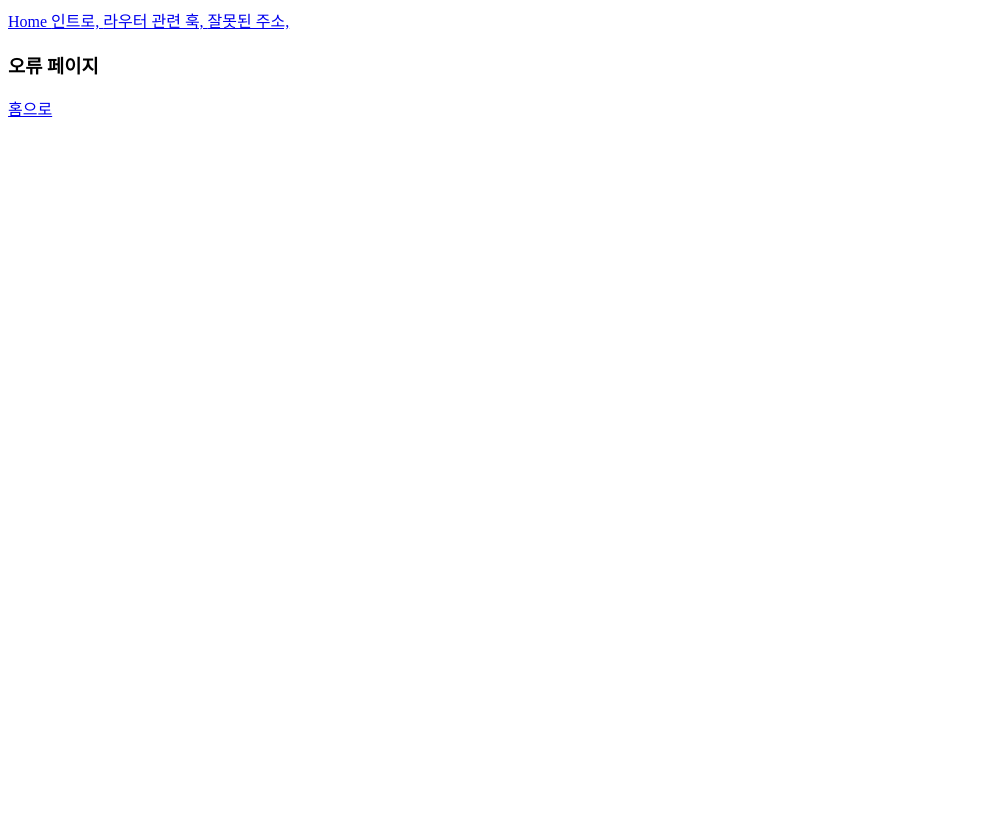
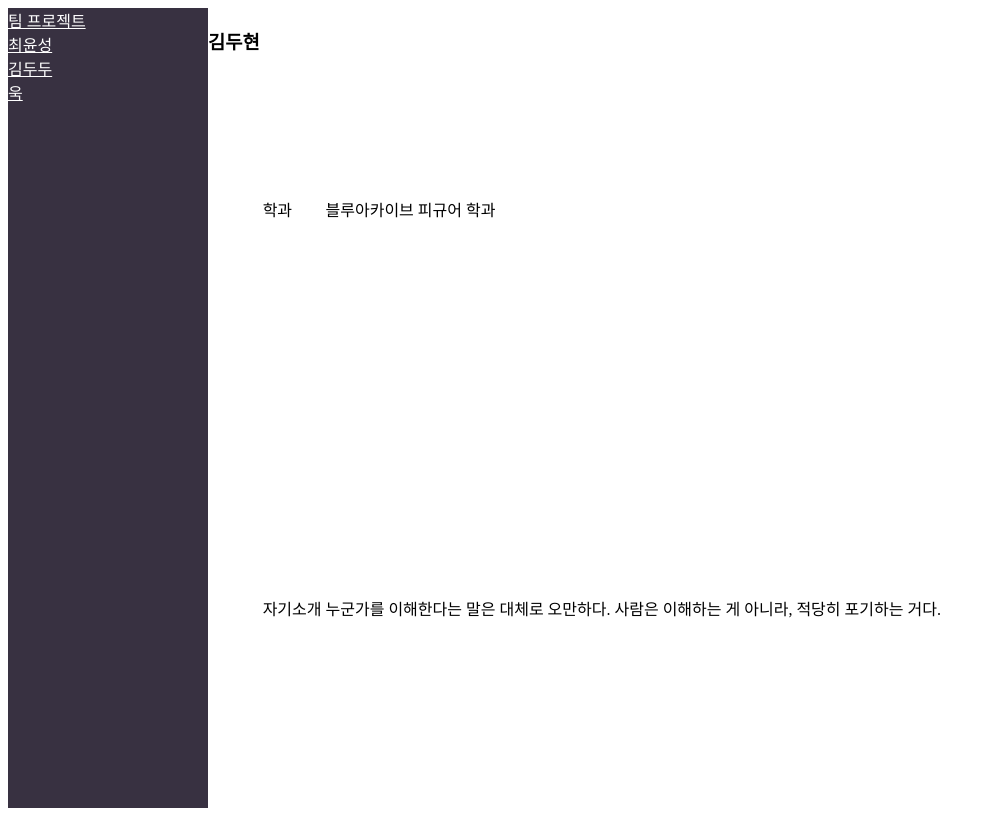
Before and after one commit to yoonsung157/react, a React (Vite) app: page /kimdoodoo in a window 1280 px wide. Shown: the whole page, without its empty margins (0-990 px from the left). Built offline with nearby package versions, Linux system fonts and the light colour scheme.

Commit message:
practice3

```diff
--- /dev/null
+++ b/src/example/Practice3.jsx/App.jsx
@@ -0,0 +1,22 @@
+
+import { Route, Routes } from "react-router-dom";
+import SideBar from "./SideBar";
+import Yoon from "./Yoon";
+import Home from "./Home";
+import Kimdoodoo from "./Kimdoodoo";
+import Wook from "./Wook";
+
+export default function App( props ) {
+    return (<>
+        <div style={ { display : "flex"} }>
+            <SideBar> </SideBar>
+            <Routes>
+                <Route path="home" element = { <Home/> } />
+                <Route path="yoon" element = { <Yoon/> } />
+                <Route path="kimdoodoo" element = { <Kimdoodoo/> } />
+                <Route path="/wook" element = { <Wook/> } />
+            </Routes>
+        </div>
+
+    </>)
+}
--- /dev/null
+++ b/src/example/Practice3.jsx/Home.jsx
@@ -0,0 +1,3 @@
+export default function Home( props ) {
+    return (<> 메인페이지/본문 </>)
+}
--- /dev/null
+++ b/src/example/Practice3.jsx/Kimdoodoo.jsx
@@ -0,0 +1,22 @@
+const Kimdoodoo = () => {
+
+
+    return(<>
+        <h3>김두현</h3>
+        <table>
+            <tbody>
+                <tr>
+                    <td>학과</td>
+                    <td>블루아카이브 피규어 학과</td>
+                </tr>
+                <tr>
+                    <td>자기소개</td>
+                    <td>누군가를 이해한다는 말은 대체로 오만하다. 사람은 이해하는 게 아니라, 적당히 포기하는 거다.</td>
+                </tr>
+
+            </tbody>
+        </table>
+    </>)
+}
+
+export default Kimdoodoo;
--- /dev/null
+++ b/src/example/Practice3.jsx/SideBar.jsx
@@ -0,0 +1,14 @@
+import { NavLink } from "react-router-dom";
+import './sidebar.css'
+export default function SideBar( props ) {
+    return (<>
+        <div style={ {display: "flex", flexDirection : "column", width : "200px" ,
+            background : "#383141", height : "800px"
+        } }>
+            <NavLink to = "/home" > 팀 프로젝트 </NavLink>
+            <NavLink to = "/yoon"> 최윤성 </NavLink>
+            <NavLink to = "/kimdoodoo"> 김두두 </NavLink>
+            <NavLink to = "/wook"> 욱 </NavLink>
+        </div>
+    </>)
+}
--- /dev/null
+++ b/src/example/Practice3.jsx/Wook.jsx
@@ -0,0 +1,21 @@
+import { Link } from "react-router-dom";
+export default function Wook(props){
+    return (<>
+        <div>
+            <h2>서현욱</h2>
+            <table>
+                <tbody>
+                    <tr className="aaa">
+                        <td>학과</td>
+                        <td>컴퓨터공학과</td>
+                    </tr>
+
+                    <tr className="aaa">
+                        <td>자기소개</td>
+                        <td>안녕하세요~</td>
+                    </tr>
+                </tbody>
+            </table>
+        </div>
+    </>)
+}
--- /dev/null
+++ b/src/example/Practice3.jsx/Yoon.jsx
@@ -0,0 +1,16 @@
+export default function Yoon( props ) {
+    return (<>
+        <div>
+            <h2> 최윤성 </h2>
+            <table>
+                <tr>
+                    <td style={ { background : "#ebebeb", width : "80px", padding: "10px" }}> 학과 </td> <td> 컴퓨터공학과 </td>
+                </tr>
+                <tr>
+                    <td style={ { background : "#ebebeb", padding: "10px"}}> 자기소개 </td> <td> 안녕하세요 </td>
+                </tr>
+            </table>
+        </div>
+
+    </>)
+}
--- /dev/null
+++ b/src/example/Practice3.jsx/sidebar.css
@@ -0,0 +1,3 @@
+a{
+    color: white;
+}
--- a/src/example/day04/App.jsx
+++ b/src/example/day04/App.jsx
@@ -2,12 +2,19 @@ import { Routes, Route } from "react-router-dom";
 import Home from "./Home";
 import TopNavi from "./TopNavi";
 import NotFound from "./NotFound";
+import CommonLayout from "./CommonLayout";
+import LayoutIndex from "./LayoutIndex";
+import RouterHooks from "./RouterHooks";
 
 export default function App( props ) {
     return (<>
     <TopNavi> </TopNavi>
         <Routes> {/* 여기에 들어가는 경로들은 주소정의에 따라 렌더링 */}
             <Route path = "/" element= { <Home /> }   />
+            <Route path = "/intro" element = { <CommonLayout />}>
+                <Route index element = { <LayoutIndex /> } />
+                <Route path="router" element = { <RouterHooks />} />
+            </Route>
             <Route path = "*" element = { <NotFound /> } />
         </Routes>
      </>)
--- /dev/null
+++ b/src/example/day04/CommonLayout.jsx
@@ -0,0 +1,15 @@
+import { Outlet } from "react-router-dom";
+
+export default function CommonLayout( props ) {
+    return (<>
+        <div>
+            컴포넌트 헤더
+        </div>
+        <div>
+            <Outlet/> {/* 하위 컴포넌트가 표시되는 위치 */}
+        </div>
+        <div>
+            컴포넌트 푸터
+        </div>
+    </>)
+}
--- /dev/null
+++ b/src/example/day04/LayoutIndex.jsx
@@ -0,0 +1,5 @@
+export default function LayoutIndex( props ) {
+    return (<>
+        <h3> 레이아웃 인덱스 페이지지지지지지지지지지지지 </h3>
+    </>)
+}
--- /dev/null
+++ b/src/example/day04/RouterHooks.jsx
@@ -0,0 +1,51 @@
+import { useLocation, useSearchParams } from "react-router-dom"
+
+const RouterHooks = () => {
+    const location = useLocation();
+    const [ searchParams, setSearchParams ] = useSearchParams();
+    const mode = searchParams.get('mode');
+    const pageNum = searchParams.get('pageNum');
+
+    const changeMode = () => {
+        const nextMode = (mode==='list') ? 'view' : 'list';
+        setSearchParams({
+            mode : nextMode,
+            pageNum
+        });
+    }
+
+    const nextPage = () => {
+        let pageTemp = ( pageNum===null || isNaN(pageNum))
+                        ? 1 : parseInt(pageNum) + 1;
+        setSearchParams({
+            mode,
+            pageNum : pageTemp
+        });
+    }
+
+    const prevPage = () => {
+        let pageTemp = (pageNum===null || isNaN(pageNum))
+                        ? 1 : parseInt(pageNum) - 1;
+        setSearchParams({
+            mode,
+            pageNum : pageTemp
+        });
+    }
+
+    return (<>
+        <h2> 라우터 관련 hook </h2>
+        <div>
+            <ul>
+                <li> URL : {location.pathname} </li>
+                <li> 쿼리스트링 : {location.search}</li>
+                <li> mode : {mode} </li>
+                <li> pageNum : {pageNum} </li>
+            </ul>
+            <button onClick={changeMode}>mode변경</button>
+            <button onClick={prevPage}>이전page</button>
+            <button onClick={nextPage}>다음page</button>
+        </div>
+    </>);
+}
+
+export default RouterHooks;
```
Also changed, not shown: src/main.jsx (+9 -2 lines).
